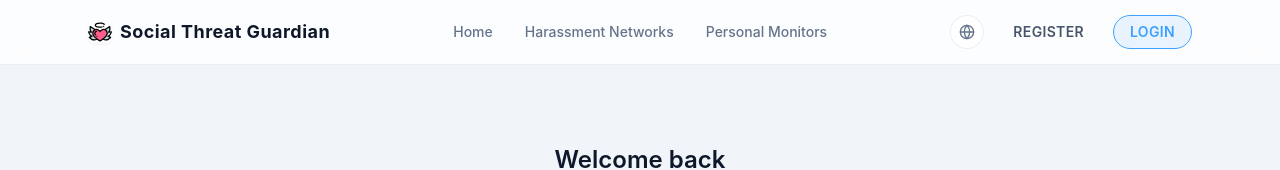
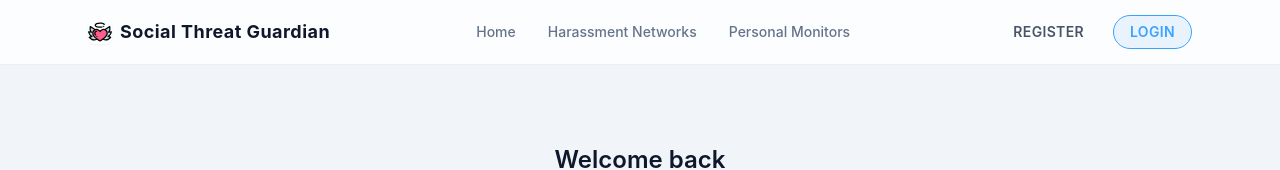
Before and after one commit to Shawshank01/social-threat-guardian, a React (Vite) app in the folder frontend/: page /login in a window 1280 px wide. Shown: the top 170 px of the page. Built offline with nearby package versions, Linux system fonts and the light colour scheme; no server answers.

Commit message:
Delete language icon

```diff
--- a/frontend/src/components/NavBar.tsx
+++ b/frontend/src/components/NavBar.tsx
@@ -1,5 +1,5 @@
 import { Link, NavLink, useNavigate } from "react-router-dom";
-import { Bell, Globe, Settings } from "lucide-react";
+import { Bell, Settings } from "lucide-react";
 import { useEffect, useMemo, useRef, useState } from "react";
 import { useAuth } from "@/context/AuthContext";
 
@@ -90,13 +90,6 @@ const NavBar = () => {
         </ul>
 
         <div className="flex items-center gap-2 text-slate-500 dark:text-slate-300 sm:gap-3">
-          <button
-            type="button"
-            aria-label="Change language"
-            className="rounded-full border border-slate-200/70 bg-white/70 p-2 transition transform duration-150 hover:scale-105 hover:text-slate-900 dark:border-white/10 dark:bg-white/5 dark:hover:text-white"
-          >
-            <Globe className="h-4 w-4" aria-hidden />
-          </button>
           {token ? (
             <>
               <button
```
